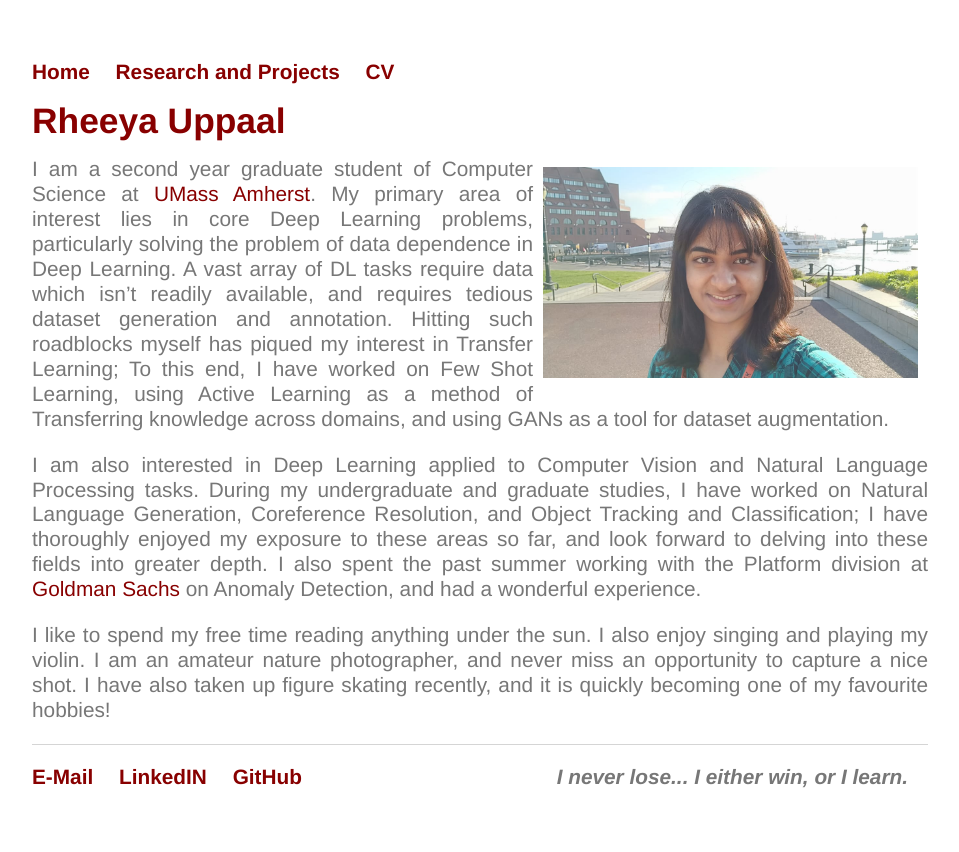
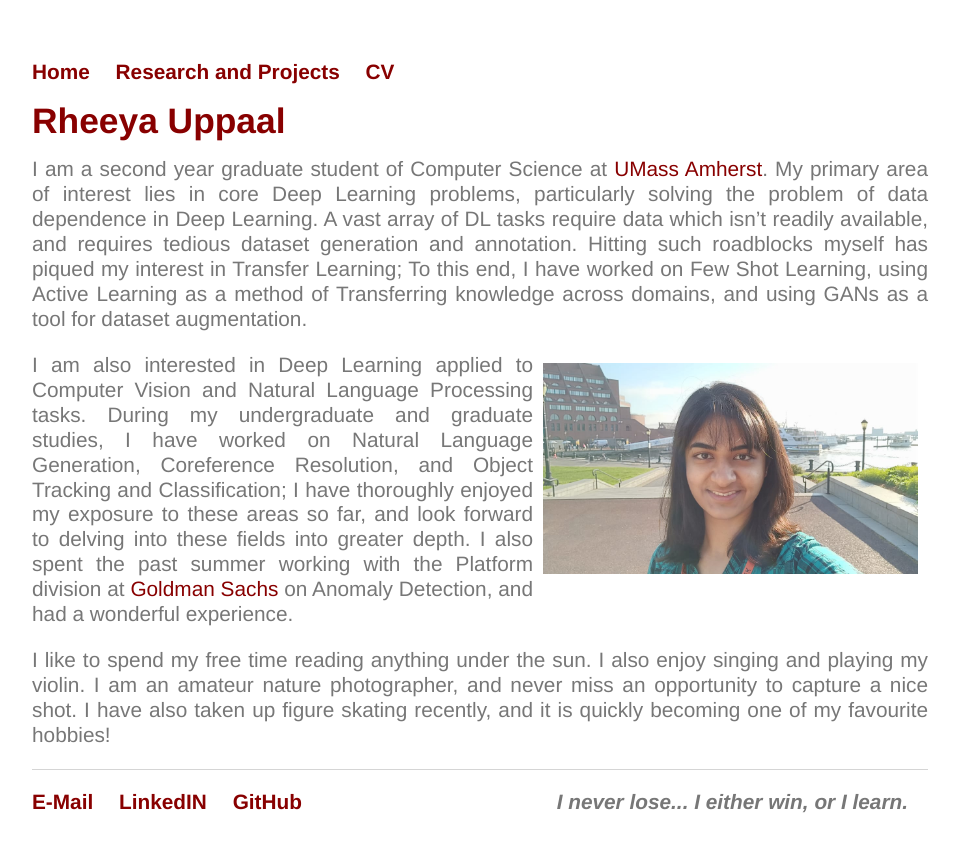
Before and after one commit to Uppaal/Uppaal.github.io, a Jekyll site: the page built from index.html, in a window 1280 px wide. Shown: the top 852 px of the page, without its empty margins (160-1119 px from the left). Built offline with Jekyll 4.4.1, drawn with Linux system fonts in a browser that asks for light colours.

Commit message:
Update index.html

```diff
--- a/index.html
+++ b/index.html
@@ -4,9 +4,10 @@ title: Rheeya Uppaal
 ---
 <div class="blurb">
 	<h1>Rheeya Uppaal</h1>
+	<p align="justify">I am a second year graduate student of Computer Science at <a href="https://www.cics.umass.edu/">UMass Amherst</a>. My primary area of interest lies in core Deep Learning problems, particularly solving the problem of data dependence in Deep Learning. A vast array of DL tasks require data which isn’t readily available, and requires tedious dataset generation and annotation. Hitting such roadblocks myself has piqued my interest in Transfer Learning; To this end,  I have worked on Few Shot Learning, using Active Learning as a method of Transferring knowledge across domains, and using GANs as a tool for dataset augmentation.</p>
 	<img src="images/R3.jpeg" style="float:right" src="R2.jpeg" alt="picture" class="inline" width="375"/>
 
-	<p align="justify">I am a second year graduate student of Computer Science at <a href="https://www.cics.umass.edu/">UMass Amherst</a>. My primary area of interest lies in core Deep Learning problems, particularly solving the problem of data dependence in Deep Learning. A vast array of DL tasks require data which isn’t readily available, and requires tedious dataset generation and annotation. Hitting such roadblocks myself has piqued my interest in Transfer Learning; To this end,  I have worked on Few Shot Learning, using Active Learning as a method of Transferring knowledge across domains, and using GANs as a tool for dataset augmentation.</p>
+
 
 	<p align="justify">I am also interested in Deep Learning applied to Computer Vision and Natural Language Processing tasks. During my undergraduate and graduate studies, I have worked on Natural Language Generation, Coreference Resolution, and Object Tracking and Classification; I have thoroughly enjoyed my exposure to these areas so far, and look forward to delving into these fields into greater depth. I also spent the past summer working with the Platform division at <a href="https://www.goldmansachs.com/index.html">Goldman Sachs</a> on Anomaly Detection, and had a wonderful experience.</p>
 
```
